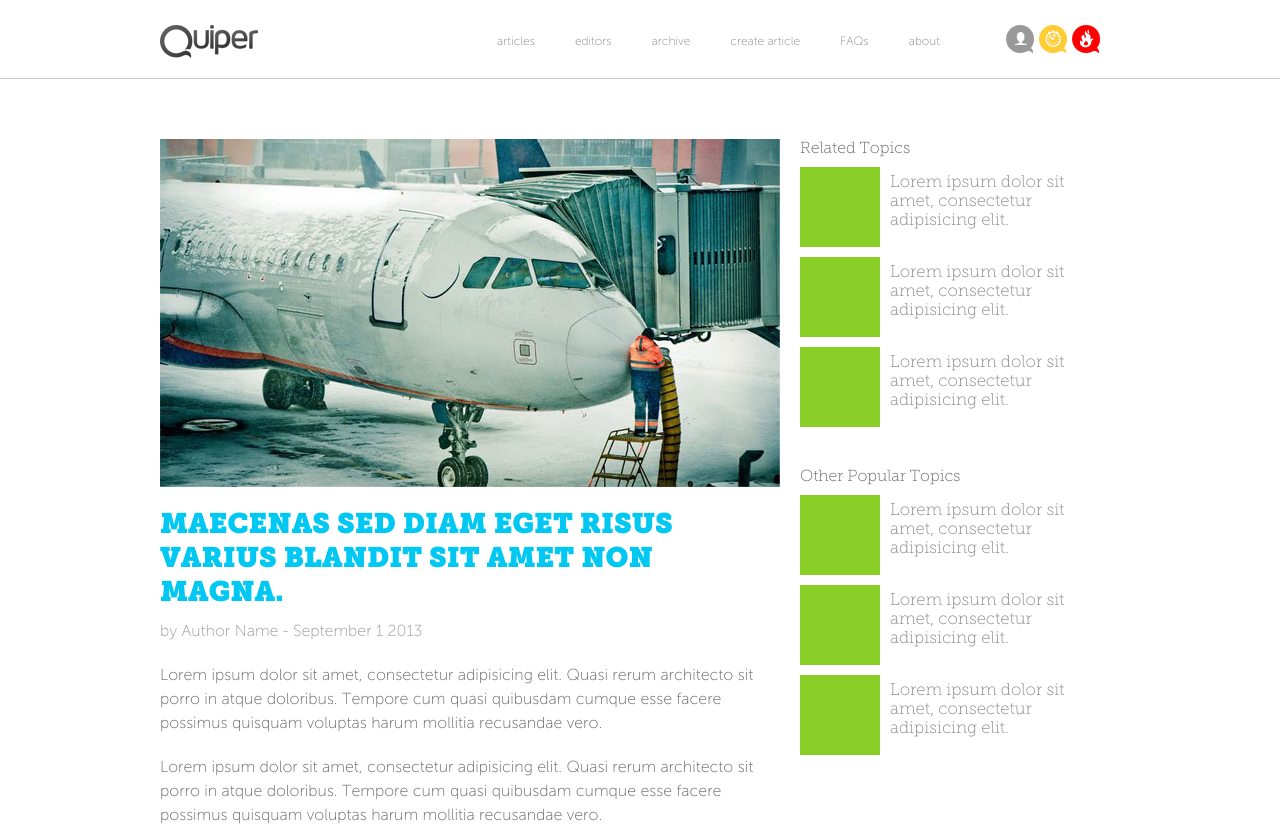
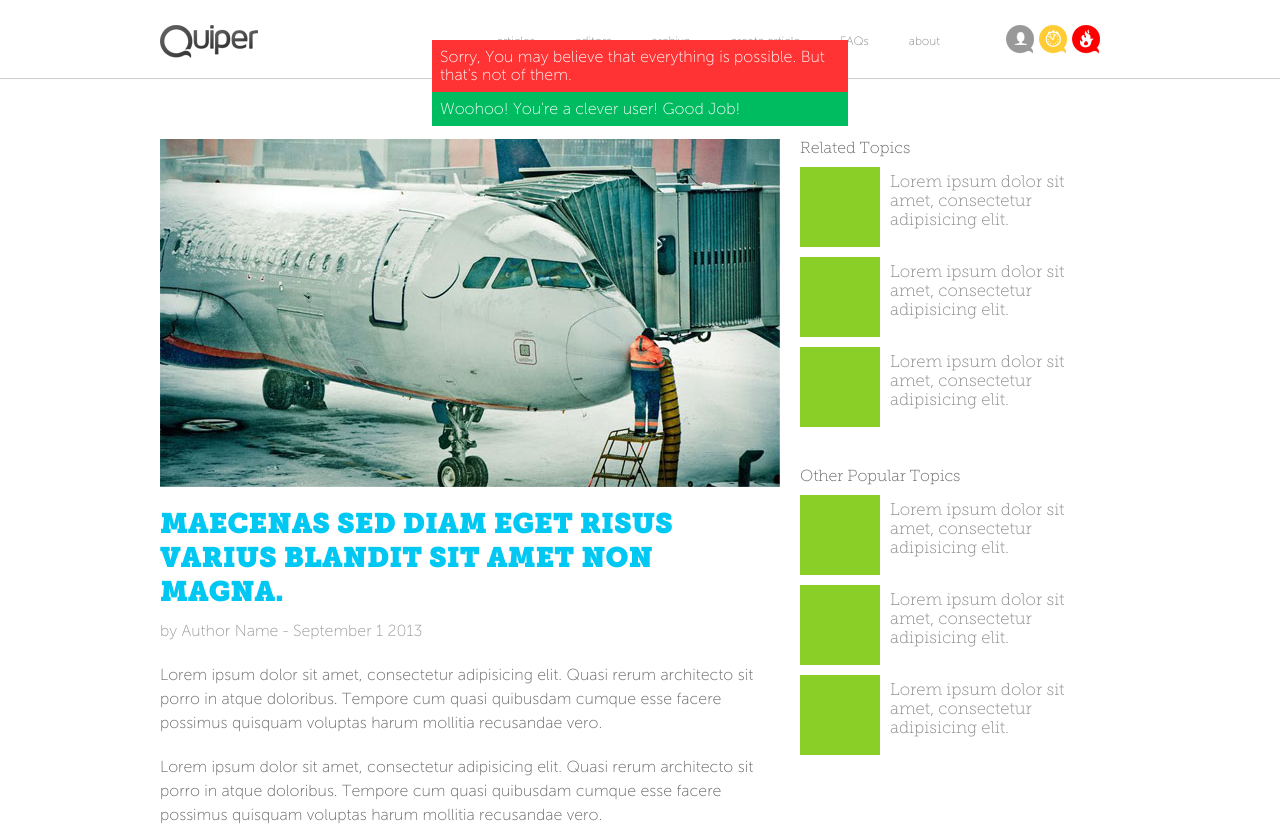
Before and after one commit to janharold/qfehtml, a plain HTML site: page article.html in a window 1280 px wide. Shown: the top 830 px of the page. Drawn offline with nearby package versions, Linux system fonts and the light colour scheme.

Commit message:
Added Page Notifications

```diff
--- a/article.html
+++ b/article.html
@@ -12,6 +12,10 @@
 
 	</head>
 	<body>
+		<div class="pageNotification">
+			<p class="error">Sorry, You may believe that everything is possible. But that's not of them.</p>
+			<p class="success">Woohoo! You're a clever user! Good Job!</p>
+		</div>
 		<div class="overlayElement">
 			<div class="overlayBox postArticle">
 				<h3>Create Article</h3>
--- a/css/quiperStyle.css
+++ b/css/quiperStyle.css
@@ -145,8 +145,13 @@
 
 	.overlayElement .overlayNotification{display:none; width:200px; position: absolute; right: 40px; top:150px; }
 	.overlayElement .overlayNotification p{text-align: center; color:#fff; padding:8px 0; margin-bottom:3px; font-size:0.8em;}
-	.overlayElement .overlayNotification p.error{background:#ff3333;}
-	.overlayElement .overlayNotification p.success{background:#00bc60;}
+
+	/* Notifications */
+
+ 	.pageNotification{position:absolute; top:40px; width:100%;}
+	.pageNotification p{color:#fff; width:400px; margin:0 auto; padding:8px;}
+	p.error{background:#ff3333;}
+    p.success{background:#00bc60;}
 
 /* Footer */
 .footerWrap{background:#333; margin-top:60px;}
```
